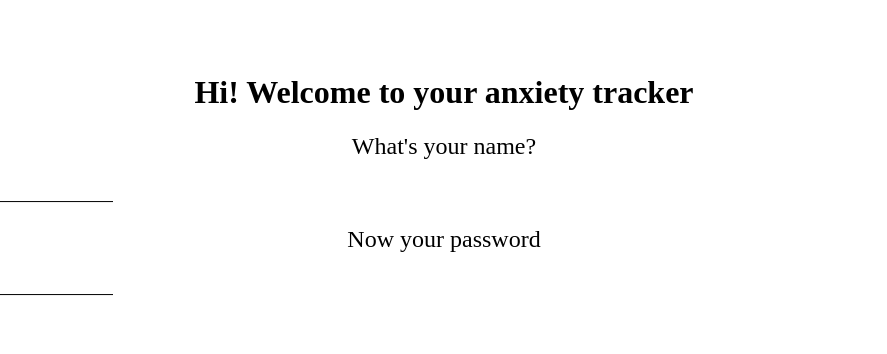
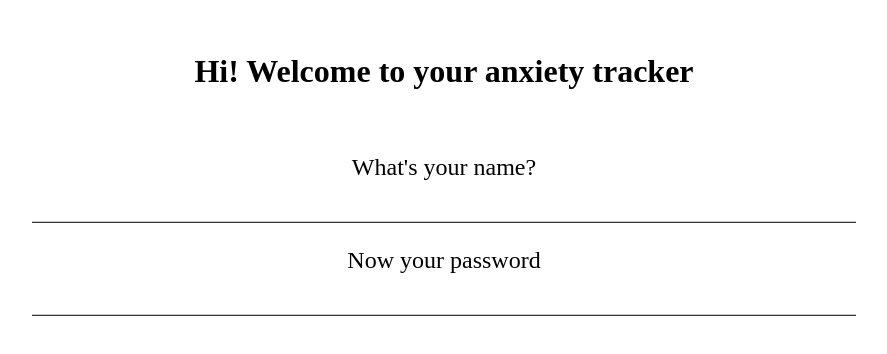
Before and after one commit to CYPIAPT-LNDSE/anxiety-ladder, a plain HTML site: page login.html in a window 1280 px wide. Shown: the part 214-568 px from the top of the page, without its empty margins (196-1083 px from the left). Drawn offline with Linux system fonts and the light colour scheme.

Commit message:
fix spacing and alignment

```diff
--- a/css/login.css
+++ b/css/login.css
@@ -7,12 +7,17 @@
   text-align: center;
 }
 
+.welcome-message {
+  margin-bottom: 4rem;
+}
+
 .login-form {
   font-size: 1.5em;
 }
 
 .login-input {
-  margin: 1.5rem 0;
+  width: 80%;
+  margin: 1.5rem auto;
   display: block;
   background: transparent;
   border: none;
```
